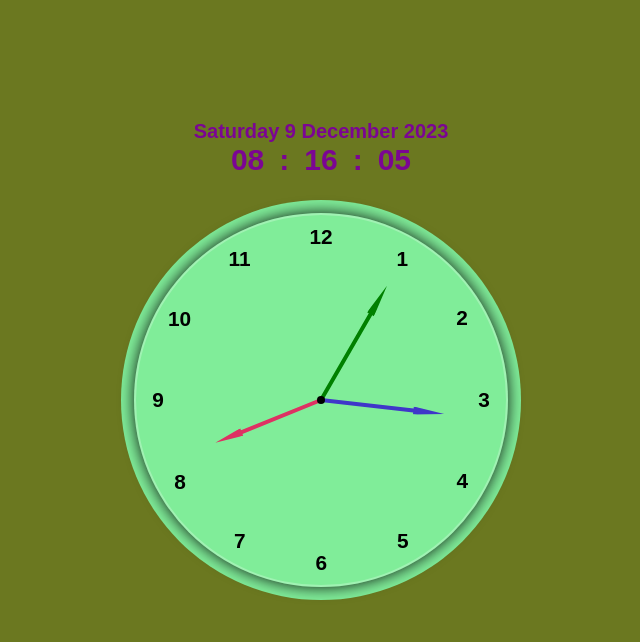
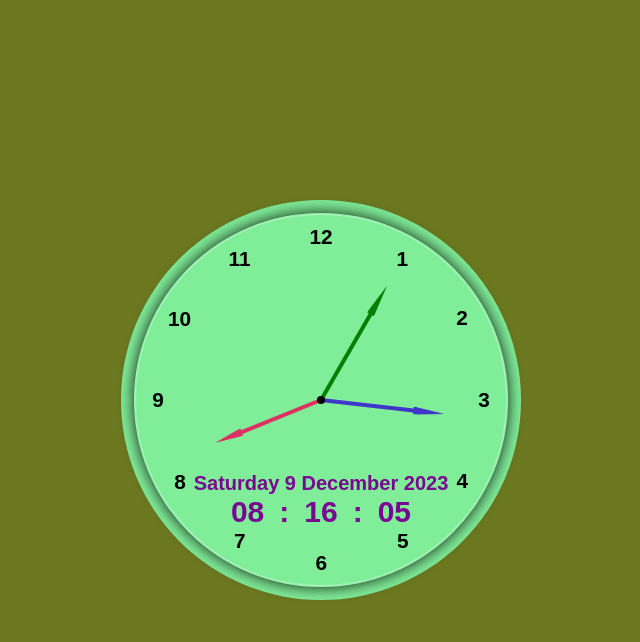
Before and after one commit to vimald1011/clock, a plain HTML site: page index.html in a window 1280 px wide. Shown: the whole page, without its empty margins (319-959 px from the left). Drawn offline with Linux system fonts and the light colour scheme.

Commit message:
version 1.3

```diff
--- a/style.css
+++ b/style.css
@@ -16,7 +16,7 @@ body {
 
 .clockdigital {
     position: absolute;
-    top: 10%;
+    top: 54%;
     left: 50%;
     translate: -50%;
     width: 450px;
```
